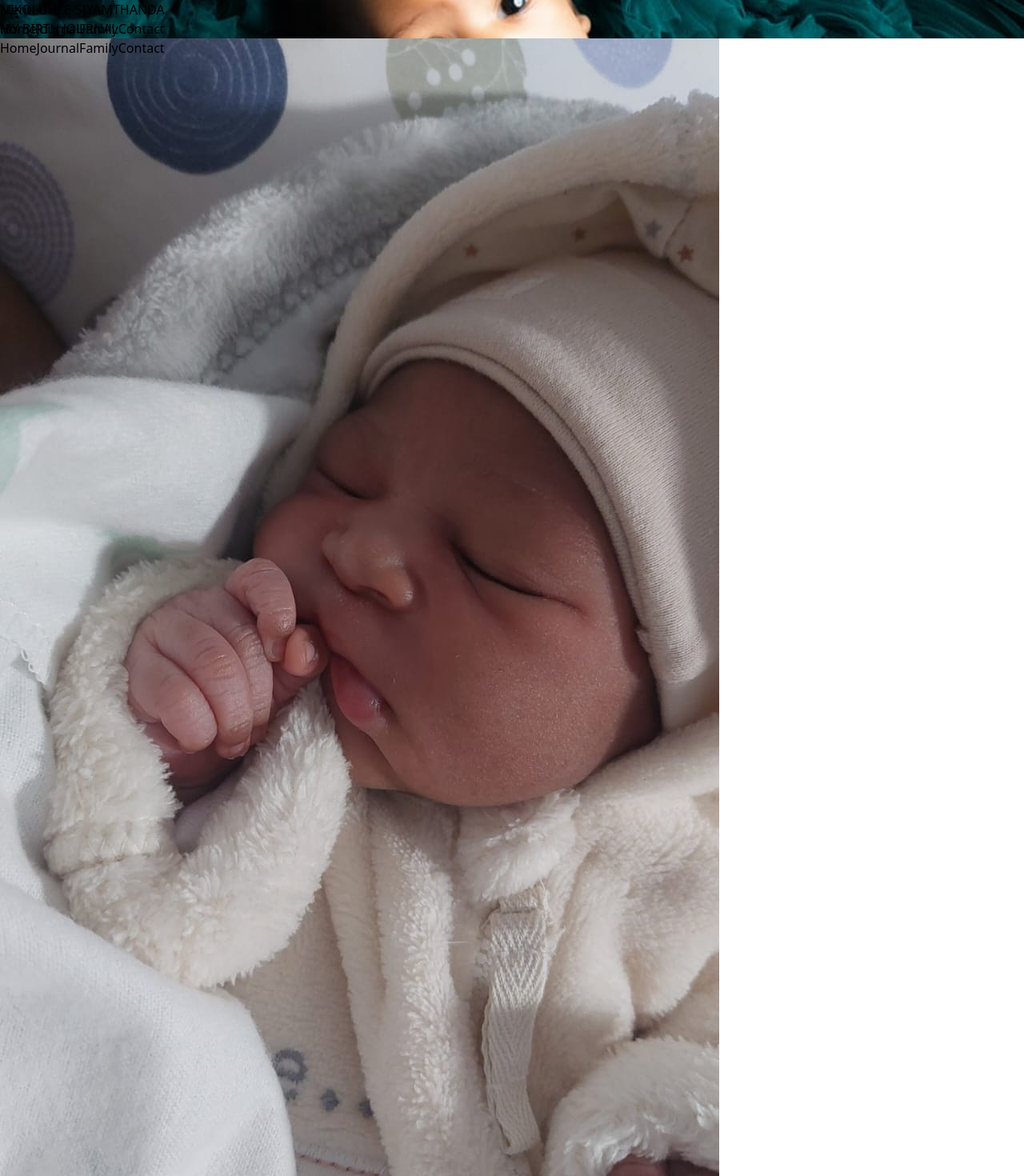
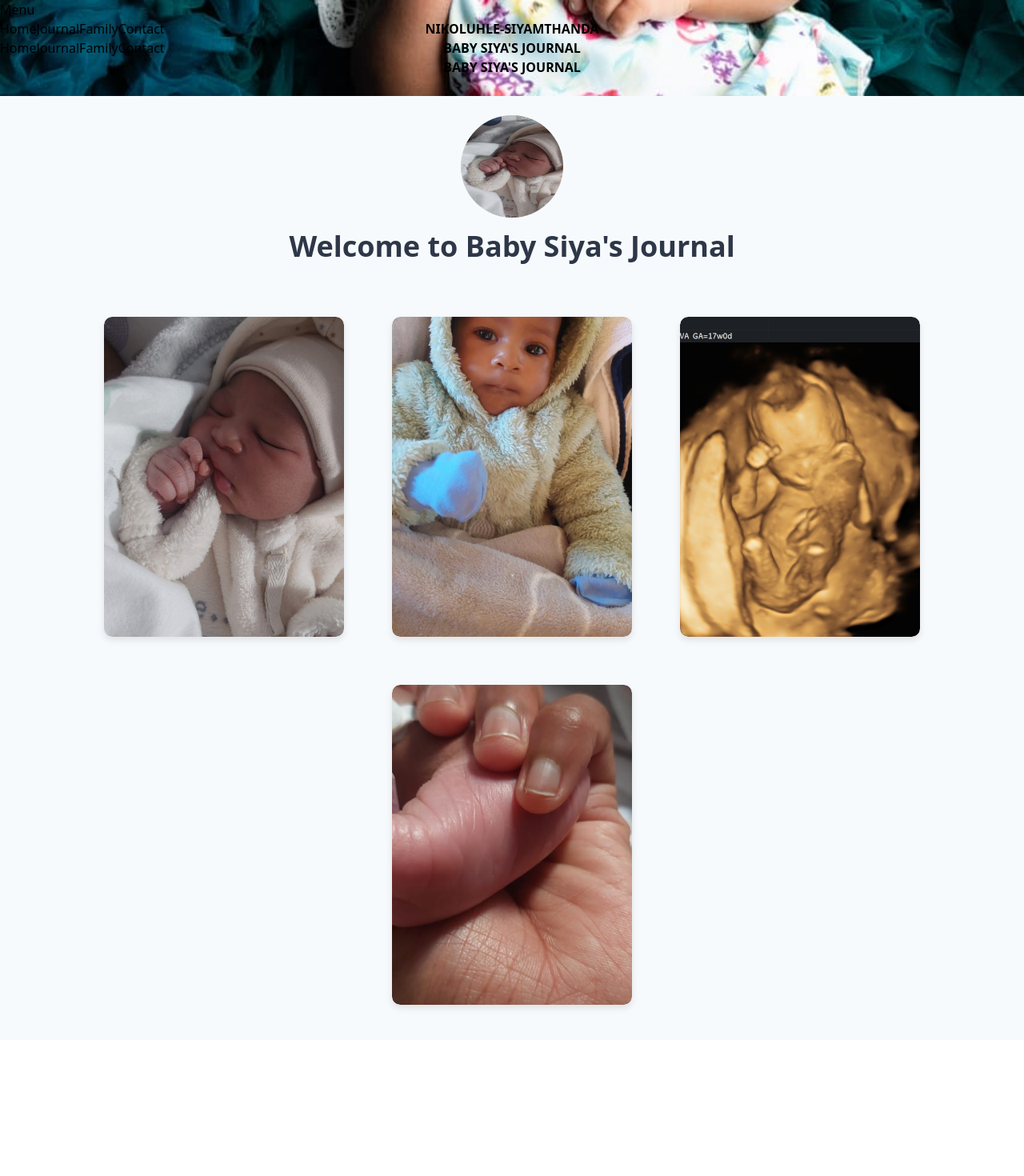
Before and after one commit to Asekona80/Luhle-Siya, a React (Vite) app: page / in a window 1280 px wide. Shown: the top 1470 px of the page at 80% size. After the commit the page ends 1300 px from the top, so only its background shows below. Built offline with nearby package versions, Linux system fonts and the light colour scheme.

Commit message:
updating

```diff
--- a/src/components/Home.jsx
+++ b/src/components/Home.jsx
@@ -6,8 +6,8 @@ const Home = () => {
   const [animationDelayed, setAnimationDelayed] = useState(true);
 
   useEffect(() => {
-    const typingDelay = 200;
-    const text = ["WELCOME TO", "BABY'S", "PLAYFUL PAGE"];
+    const typingDelay = 100;
+    const text = ["BABY SIYA'S JOURNAL"];
     let index = 0;
     let charIndex = 0;
 
@@ -35,7 +35,7 @@ const Home = () => {
     if (animationDelayed) {
       const iconSlideInterval = setTimeout(() => {
         setAnimationDelayed(false);
-      }, 1000); // Adjust the delay as needed
+      }, 1000);
 
       return () => clearTimeout(iconSlideInterval);
     }
@@ -44,33 +44,32 @@ const Home = () => {
   return (
     <section
       id="home"
-      className="text-white h-screen bg-cover bg-center"
+      className="relative text-white h-screen bg-cover bg-center"
       style={{
         backgroundImage: `url(${hero})`,
         backgroundSize: 'cover',
-        backgroundPosition: 'center 30%', // Adjust the vertical position of the background image
+        backgroundPosition: 'center',
         backgroundRepeat: 'no-repeat',
-        position: 'relative',
+        overflow: 'hidden',
       }}
     >
-      <div
-        className="absolute inset-0"
-        style={{
-          zIndex: 1,
-        }}
-      />
-      <div className="relative z-10 max-w-full h-full mx-auto flex flex-col md:flex-row items-center justify-between px-4 mx-10 pt-16">
-        {/* Added pt-16 to add padding to the top of the content */}
-        <div className="order-2 md:order-1 mt-10">
-          <p className="font-italic italic text-xl p-1">NIKOLUHLE-SIYAMTHANDA</p>
-          <h1 className="font-bold text-2xl md:text-4xl sm:text-3xl md:py-6 animate-text-slide">MY BIRTH JOURNAL</h1>
+      {/* Transparent overlay */}
+      <div className="absolute inset-0 bg-black bg-opacity-40 z-0" />
 
-          <div className="font-bold text-2xl md:text-3xl sm:text-2xl md:py-6">
-            <span className={`inline-flex flex-col h-[calc(theme(fontSize.3xl)*theme(lineHeight.tight))] md:h-[calc(theme(fontSize.4xl)*theme(lineHeight.tight))] overflow-hidden ${animationDelayed ? 'animate-text-slide' : ''}`}>
-              <ul className="block animate-text-slide text-left leading-tight">
-                <li></li>
-              </ul>
-            </span>
+      {/* Card Container */}
+      <div className="relative flex items-center justify-center h-full z-50 p-4">
+        <div className="bg-white bg-opacity-20 p-6 rounded-lg shadow-lg max-w-md mx-auto">
+          <div className="text-center">
+            <p className="font-italic font-bold italic text-xl p-1">NIKOLUHLE-SIYAMTHANDA</p>
+            <div className="font-bold text-2xl md:text-3xl sm:text-2xl md:py-6">
+              <span className={`inline-flex flex-col h-[calc(theme(fontSize.3xl)*theme(lineHeight.tight))] md:h-[calc(theme(fontSize.4xl)*theme(lineHeight.tight))] overflow-hidden`}>
+                <ul className="block text-left leading-tight">
+                  {textLoaded.map((line, index) => (
+                    <li key={index}>{line}</li>
+                  ))}
+                </ul>
+              </span>
+            </div>
           </div>
         </div>
       </div>
--- a/src/components/Journal.css
+++ b/src/components/Journal.css
@@ -1,44 +1,119 @@
+.min-h-screen {
+  min-height: 100vh;
+}
+
+.bg-gray-100 {
+  background-color: #f7fafc;
+}
+
+.text-gray-800 {
+  color: #2d3748;
+}
+
+.bg-113B08 {
+  background-color: #113B08;
+}
+
+.py-6 {
+  padding-top: 1.5rem;
+  padding-bottom: 1.5rem;
+}
+
+.text-center {
+  text-align: center;
+}
+
+.w-32 {
+  width: 8rem;
+}
+
+.h-32 {
+  height: 8rem;
+}
+
+.mx-auto {
+  margin-left: auto;
+  margin-right: auto;
+}
+
+.rounded-full {
+  border-radius: 9999px;
+}
+
+.text-4xl {
+  font-size: 2.25rem;
+  line-height: 2.5rem;
+}
+
+.font-bold {
+  font-weight: 700;
+}
+
+.mt-4 {
+  margin-top: 1rem;
+}
+
+.p-6 {
+  padding: 1.5rem;
+}
+
+.card-container {
+  display: flex;
+  flex-wrap: wrap;
+  justify-content: center;
+  gap: 20px;
+}
+
 .flip-card {
+  position: relative;
+  width: 300px;
+  height: 400px;
+  margin: 20px;
+  overflow: hidden;
+  border-radius: 10px;
+  box-shadow: 0 4px 8px rgba(0, 0, 0, 0.1);
+}
+
+.flip-card img {
   width: 100%;
   height: 100%;
-  perspective: 1500px; /* Adjust perspective to control depth */
+  object-fit: cover;
+  border-radius: 10px;
+  transition: transform 0.3s ease-in-out;
 }
 
-.flip-card-inner {
-  position: relative;
+.flip-card:hover img {
+  transform: scale(1.05);
+}
+
+.flip-card-overlay {
+  position: absolute;
+  bottom: 0;
+  left: 0;
   width: 100%;
   height: 100%;
-  transition: transform 0.8s;
-  transform-style: preserve-3d;
+  background: rgba(0, 0, 0, 0.5);
+  color: white;
+  display: flex;
+  flex-direction: column;
+  justify-content: center;
+  align-items: center;
+  text-align: center;
+  padding: 20px;
+  box-sizing: border-box;
+  transform: translateY(100%);
+  transition: transform 0.3s ease-in-out;
 }
 
-.flip-card.flipped .flip-card-inner {
-  transform: rotateY(180deg);
+.flip-card:hover .flip-card-overlay {
+  transform: translateY(0);
 }
 
-.flip-card-front,
-.flip-card-back {
-  position: absolute;
-  width: 100%;
-  height: 100%;
-  backface-visibility: hidden;
+.flip-card-overlay h2 {
+  font-size: 24px;
+  margin-bottom: 10px;
 }
 
-.flip-card-front {
-  background-color: #fff;
-  color: black;
-  z-index: 2; /* Ensure it’s on top when facing */
-  transform: rotateY(0deg);
+.flip-card-overlay p {
+  font-size: 16px;
 }
-
-.flip-card-back {
-  background-color: #f8f8f8;
-  color: black;
-  transform: rotateY(180deg);
-}
-
-.flip-card-inner {
-  display: flex;
-  align-items: center;
-  justify-content: center;
-}
--- a/src/components/Journal.jsx
+++ b/src/components/Journal.jsx
@@ -1,4 +1,4 @@
-import React, { useState } from 'react';
+import React from 'react';
 import './Journal.css';
 
 // Import local images
@@ -8,9 +8,6 @@ import image3 from '../assets/image3.jpeg';
 import image4 from '../assets/image4.jpeg';
 
 const Journal = () => {
-  const [currentIndex, setCurrentIndex] = useState(0);
-  const [flippedCard, setFlippedCard] = useState(null);
-
   const entries = [
     {
       id: 1,
@@ -38,27 +35,12 @@ const Journal = () => {
     },
   ];
 
-  const handleFlip = (index) => {
-    // Toggle flip card visibility
-    if (flippedCard === index) {
-      setFlippedCard(null);
-    } else {
-      setFlippedCard(index);
-
-      // Automatically move to the next entry after flipping
-      setTimeout(() => {
-        setCurrentIndex((prevIndex) => (prevIndex + 1) % entries.length);
-        setFlippedCard(null);
-      }, 1500);
-    }
-  };
-
   return (
     <div className="min-h-screen bg-gray-100 text-gray-800">
       {/* Header Section */}
-      <header className="bg-purple-300 py-6 text-center">
+      <header className="bg-B7E4C7 py-6 text-center">
         <img
-          src={image1} // Use a local image for the header
+          src={image1}
           alt="Cute Baby"
           className="w-32 h-32 mx-auto rounded-full"
         />
@@ -67,25 +49,19 @@ const Journal = () => {
 
       {/* Journal Entries Section */}
       <main className="p-6">
-        <div className="flex flex-col items-center">
-          <div
-            className={`flip-card ${flippedCard === currentIndex ? 'flipped' : ''}`}
-            onClick={() => handleFlip(currentIndex)}
-          >
-            <div className="flip-card-inner">
-              <div className="flip-card-front bg-white p-4 rounded-lg shadow-md">
-                <img
-                  src={entries[currentIndex].image}
-                  alt={`Entry ${entries[currentIndex].id}`}
-                  className="w-full h-40 object-cover rounded-lg"
-                />
-                <h2 className="text-2xl font-semibold mt-2">{entries[currentIndex].title}</h2>
-              </div>
-              <div className="flip-card-back bg-white p-4 rounded-lg shadow-md">
-                <p className="text-gray-600 mt-2">{entries[currentIndex].description}</p>
+        <div className="card-container">
+          {entries.map((entry) => (
+            <div key={entry.id} className="flip-card">
+              <img
+                src={entry.image}
+                alt={`Entry ${entry.id}`}
+              />
+              <div className="flip-card-overlay">
+                <h2>{entry.title}</h2>
+                <p>{entry.description}</p>
               </div>
             </div>
-          </div>
+          ))}
         </div>
       </main>
     </div>
--- a/src/components/Navbar.jsx
+++ b/src/components/Navbar.jsx
@@ -18,7 +18,7 @@ const Navbar = () => {
       }
     };
 
-    handleResize(); // Check initial screen width
+    handleResize();
     window.addEventListener('resize', handleResize);
     window.addEventListener('scroll', handleScroll);
 
@@ -29,13 +29,13 @@ const Navbar = () => {
   }, []);
 
   const handleNav = () => {
-    setNav(!nav); // Toggle the nav state when menu icon is clicked
+    setNav(!nav);
   };
 
   const scrollToSection = (id) => {
     const element = document.getElementById(id);
     if (element) {
-      element.scrollIntoView({ behavior: 'smooth' }); // Scroll to the section with the specified ID
+      element.scrollIntoView({ behavior: 'smooth' });
     }
     closeNav();
   };
@@ -46,12 +46,15 @@ const Navbar = () => {
 
   return (
     <div
-      className={`md:flex justify-between items-center mx-auto px-4 py-4 text-white font-semibold transition-all duration-500 ease-in-out ${isDesktop && 'sticky top-0 z-50'} ${isSticky && 'shadow-md'}`}
+      className={`md:flex justify-between items-center mx-auto px-4 py-4 text-white font-semibold transition-all duration-500 ease-in-out ${
+        isDesktop ? 'sticky top-0 z-50' : ''
+      } ${isSticky ? 'shadow-md' : ''}`}
       style={{
-        height: '60px', // Adjust based on your design
-        position: 'fixed', // Ensures the navbar is always on top
-        width: '100%', // Full width
-        zIndex: 1000, // Ensures the navbar is above other content
+        height: '60px',
+        position: 'fixed',
+        width: '100%',
+        zIndex: 1000,
+        backgroundColor: isSticky ? '#235347' : 'transparent',
       }}
     >
       <div className="md:hidden flex justify-end mr-4">
--- a/src/index.css
+++ b/src/index.css
@@ -1,3 +1,18 @@
 @tailwind base;
 @tailwind components;
 @tailwind utilities;
+
+@keyframes slideIn {
+    from {
+      transform: translateY(20px);
+      opacity: 0;
+    }
+    to {
+      transform: translateY(0);
+      opacity: 1;
+    }
+  }
+
+  .animate-text-slide {
+    animation: slideIn 1s ease-out;
+  }
```
